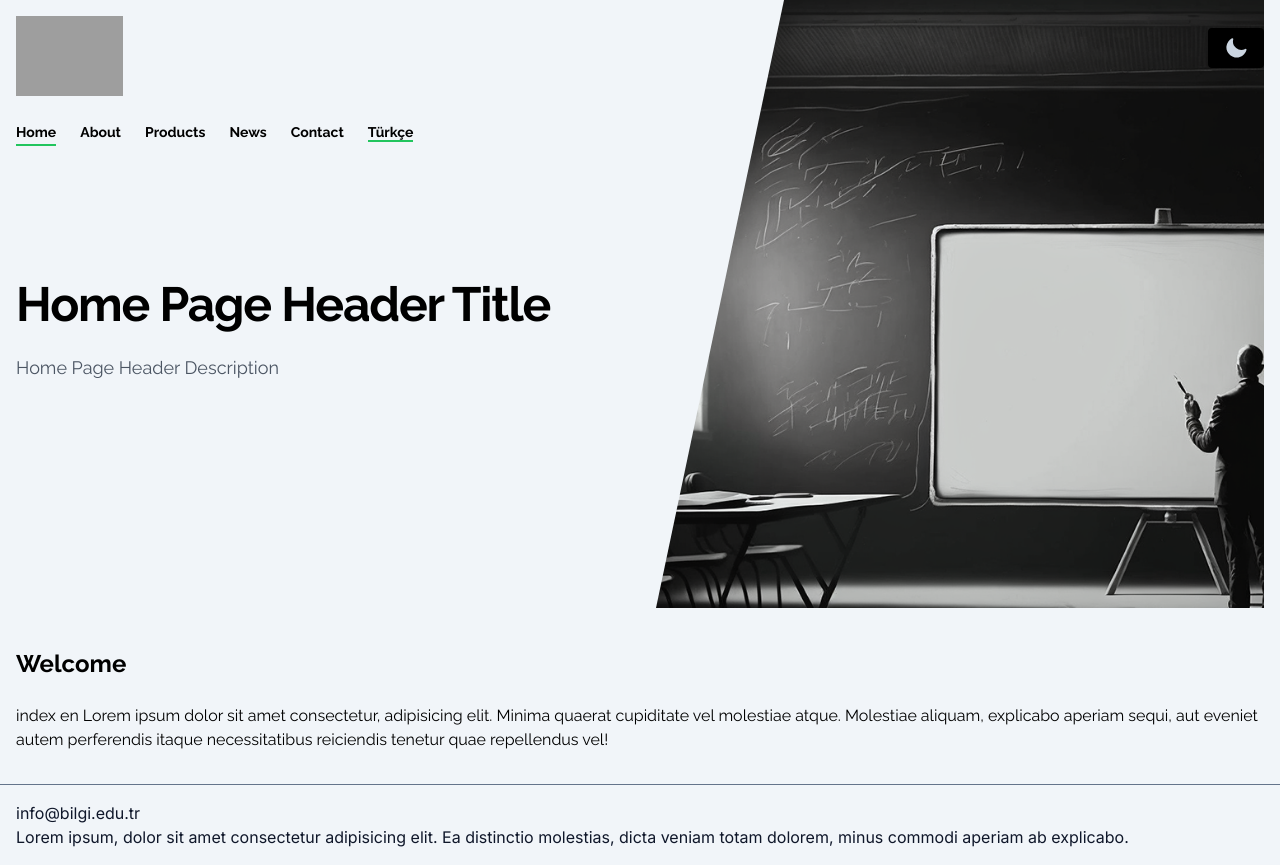
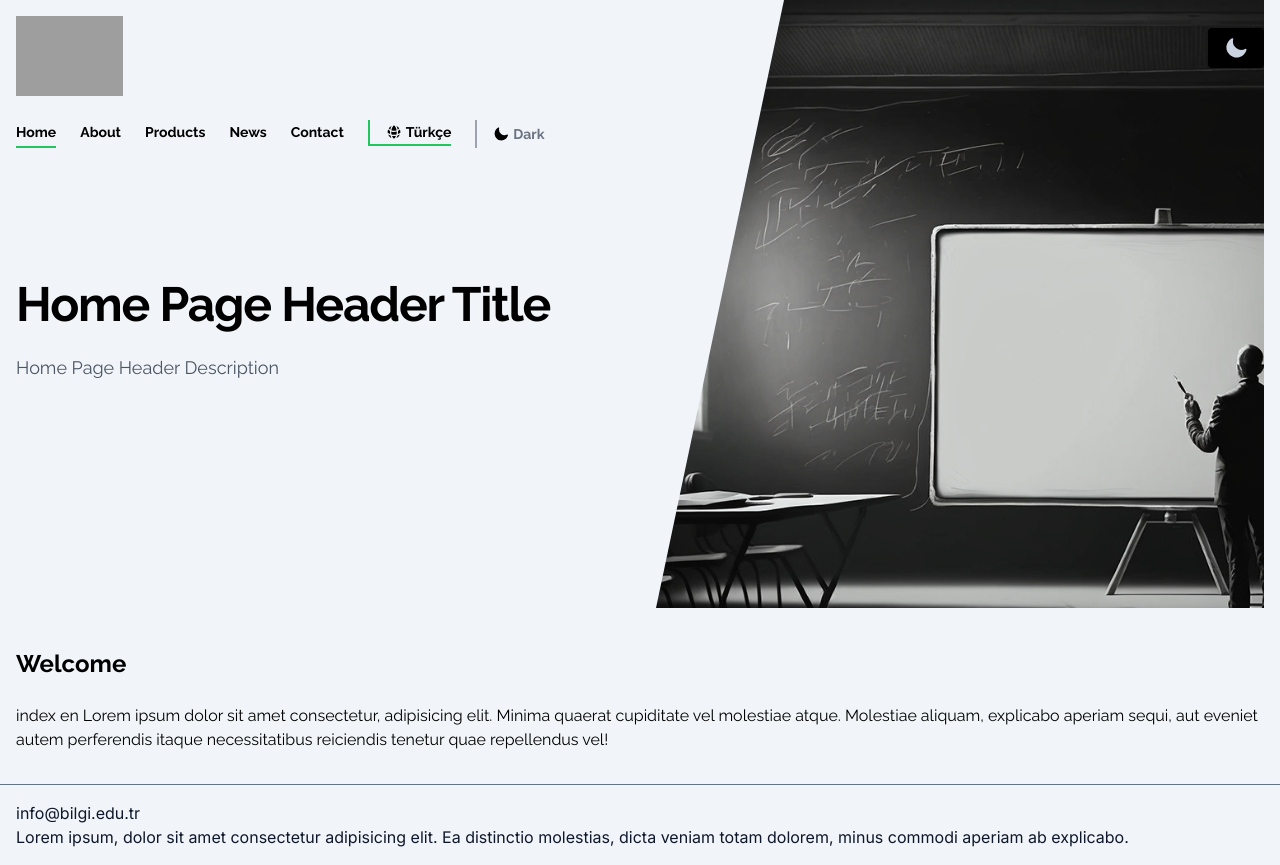
Before and after one commit to bilgi-webteam/nuxt3-boilerplate, a Nuxt app: page / in a window 1280 px wide. Built offline with nearby package versions, Linux system fonts and the light colour scheme; grey boxes are pictures that could not be loaded.

Commit message:
Update translation strings for page labels in Products.vue

```diff
--- /dev/null
+++ b/components/ColorModeSwitcherMenu.vue
@@ -0,0 +1,26 @@
+<template>
+
+    <!-- <pre>{{ $colorMode.value }}</pre> -->
+    <div>
+      <button aria-label="Color Mode" class="flex items-center gap-1 border-gray-400 md:pl-4 md:border-l-2"
+      @click="changeColor">
+        <ColorScheme>
+            <SunIcon v-if="colorMode.value === 'dark'" class="text-white size-4" />
+            <MoonIcon v-else class="size-4" />
+            <div class="text-sm font-semibold leading-7 text-gray-500 dark:text-slate-300">
+              <span v-if="colorMode.value === 'dark'">{{ $t('light') }}</span>
+              <span v-else>{{ $t('dark') }}</span>
+            </div>
+        </ColorScheme>
+      </button>
+    </div>
+
+
+</template>
+<script setup>
+  const { t } = useI18n();
+  import { SunIcon } from '@heroicons/vue/20/solid'
+  import { MoonIcon } from '@heroicons/vue/20/solid'
+  const colorMode = useColorMode()
+  const changeColor = () => (colorMode.preference = (colorMode.value === 'light' ? 'dark' : 'light'))
+</script>
--- a/components/Header.vue
+++ b/components/Header.vue
@@ -9,12 +9,13 @@
         <div class="px-4 pt-6 lg:max-w-2xl lg:pr-0">
           <nav class="flex items-center justify-between lg:justify-start" aria-label="Global">
             <button type="button" class="-m-2.5 rounded-md p-2.5 text-gray-700 lg:hidden" @click="mobileMenuOpen = true">
-              <span class="sr-only">{{ $t('openmenu') }}</span>
+              <span class="sr-only">{{ $t('menuclose') }}</span>
               <Bars3Icon class="w-6 h-6" aria-hidden="true" />
             </button>
             <div class="hidden md:pl-0 lg:flex lg:gap-x-6">
               <NuxtLinkLocale v-for="menu in navigation" :key="menu.name" :to=menu.to class="text-sm font-semibold leading-6 text-black dark:text-slate-100">{{ $t(menu.name) }}</NuxtLinkLocale>
               <OtherLang class="text-sm font-semibold leading-6 text-black dark:text-slate-100" />
+              <ColorModeSwitcherMenu />
             </div>
           </nav>
         </div>
@@ -39,6 +40,7 @@
               <div class="py-6 space-y-2">
                 <NuxtLinkLocale v-for="menu in navigation" :key="menu.name" :to=menu.to class="block px-3 py-2 -mx-3 text-base font-semibold leading-7 text-black rounded-lg dark:text-slate-100 hover:bg-gray-50s"> {{ $t(menu.name) }}</NuxtLinkLocale>
                 <OtherLang class="block px-3 py-2 -mx-3 text-base font-semibold leading-7 text-black rounded-lg dark:text-slate-100 hover:bg-gray-50s"/>
+                <ColorModeSwitcherMenu />
               </div>
             </div>
           </div>
--- a/components/Menu.vue
+++ /dev/null
@@ -1,14 +0,0 @@
-<template>
-  <div class="">
-    <NuxtLinkLocale to="/" class="px-4 py-2"> {{ $t('index') }} </NuxtLinkLocale>
-    <NuxtLinkLocale to="about" class="px-4 py-2"> {{ $t('about') }} </NuxtLinkLocale>
-    <NuxtLinkLocale to="products" class="px-4 py-2"> {{ $t('products') }} </NuxtLinkLocale>
-    <NuxtLinkLocale to="news" class="px-4 py-2"> {{ $t('news') }} </NuxtLinkLocale>
-    <NuxtLinkLocale to="contact" class="px-4 py-2"> {{ $t('contact') }} </NuxtLinkLocale>
-  </div>
-</template>
-<style scoped>
-a:hover {
-  @apply bg-black/20;
-}
-</style>
--- a/components/OtherLang.vue
+++ b/components/OtherLang.vue
@@ -1,12 +1,13 @@
 <template>
   <div>
-    <NuxtLink v-for="locale in availableLocales" :key="locale.code" :to="switchLocalePath(locale.code)">
-      {{ locale.name }}
+    <NuxtLink v-for="locale in availableLocales" :key="locale.code" :to="switchLocalePath(locale.code)" class="flex items-center gap-1 border-gray-400 md:pl-4 md:border-l-2">
+      <GlobeAltIcon class="size-4" />{{ locale.name }}
     </NuxtLink>
   </div>
 </template>
 
 <script setup>
+  import { GlobeAltIcon } from '@heroicons/vue/20/solid'
   const { locale, locales, setLocale } = useI18n()
   const switchLocalePath = useSwitchLocalePath()
   const availableLocales = computed(() => locales.value.filter(l => l.code !== locale.value))
--- a/lang/en.ts
+++ b/lang/en.ts
@@ -1,6 +1,21 @@
 export default {
+  // Global
   siteName: 'Website Name',
   globalDescription: 'Website Description',
+
+  welcome: 'Welcome',
+  loading: 'Loading...',
+
+  dark: 'Dark',
+  light: 'Light',
+  open: 'Open',
+  close: 'Close',
+  menuopen: 'Open Menu',
+  menuclose: 'Close Menu',
+
+  alert: 'Alert',
+
+  // Pages
 
   index: 'Home',
   indexDescription: 'Home Page Description',
@@ -18,24 +33,16 @@ export default {
   contactHeaderDescription: 'Contact Page Header Description',
 
   news: 'News',
+  events: 'Events',
   newsDescription: 'News Page Description',
   newsHeaderTitle: 'News Page Header Title',
   newsHeaderDescription: 'News Page Header Description',
+  nonews: 'No News Found',
 
   products: 'Products',
   productsDescription: 'Products Page Description',
   productsHeaderTitle: 'Products Page Header Title',
   productsHeaderDescription: 'Products Page Header Description',
-
-  welcome: 'Welcome',
-  loading: 'Loading...',
-  nonews: 'No News Found',
-  open: 'Open',
-  close: 'Close',
-  menuopen: 'Open Menu',
-  menuclose: 'Close Menu',
-  alert: 'Alert',
-  events: 'Events',
   page: 'Page',
   price: 'Price',
   rating: 'Rating',
@@ -45,4 +52,5 @@ export default {
   description: 'Description',
   image: 'Image',
   images: 'Images',
+
 }
```
Also changed, not shown: lang/de.ts (+18 -10 lines), lang/tr.ts (+18 -10 lines).
